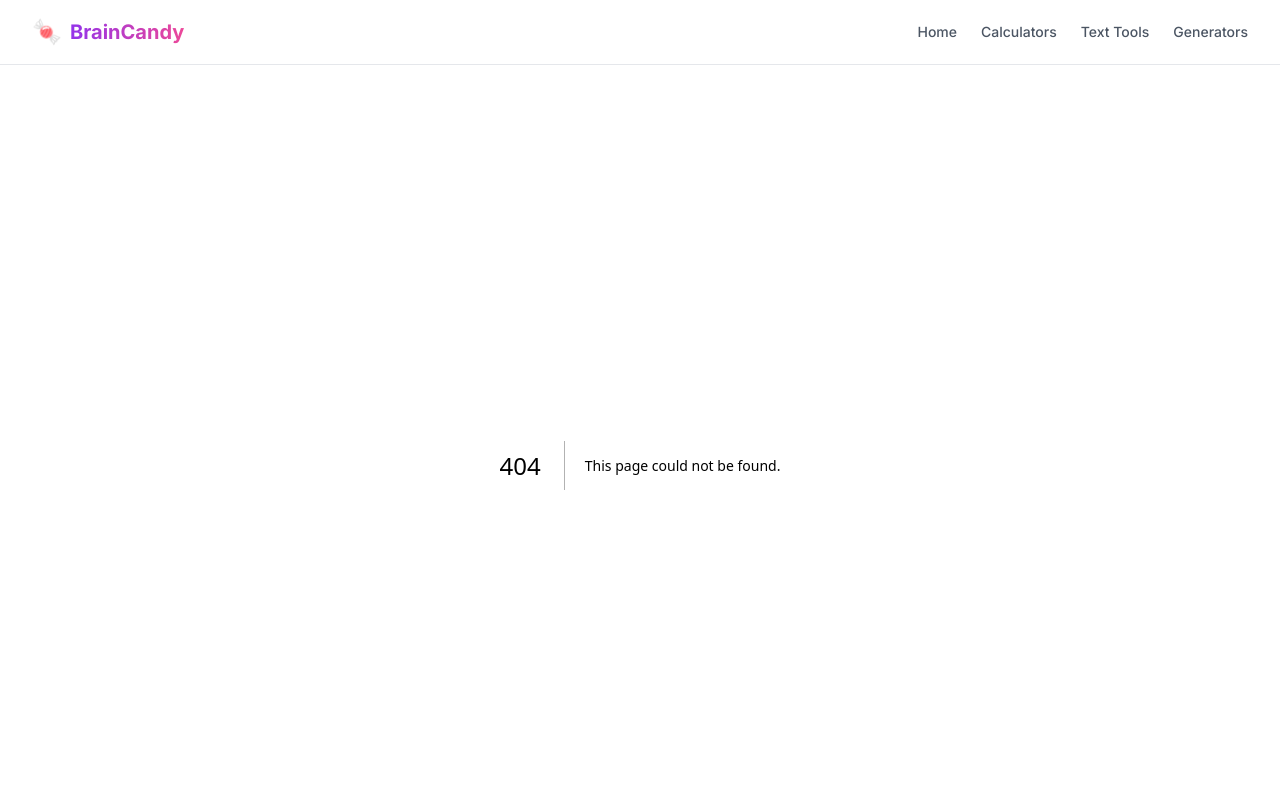
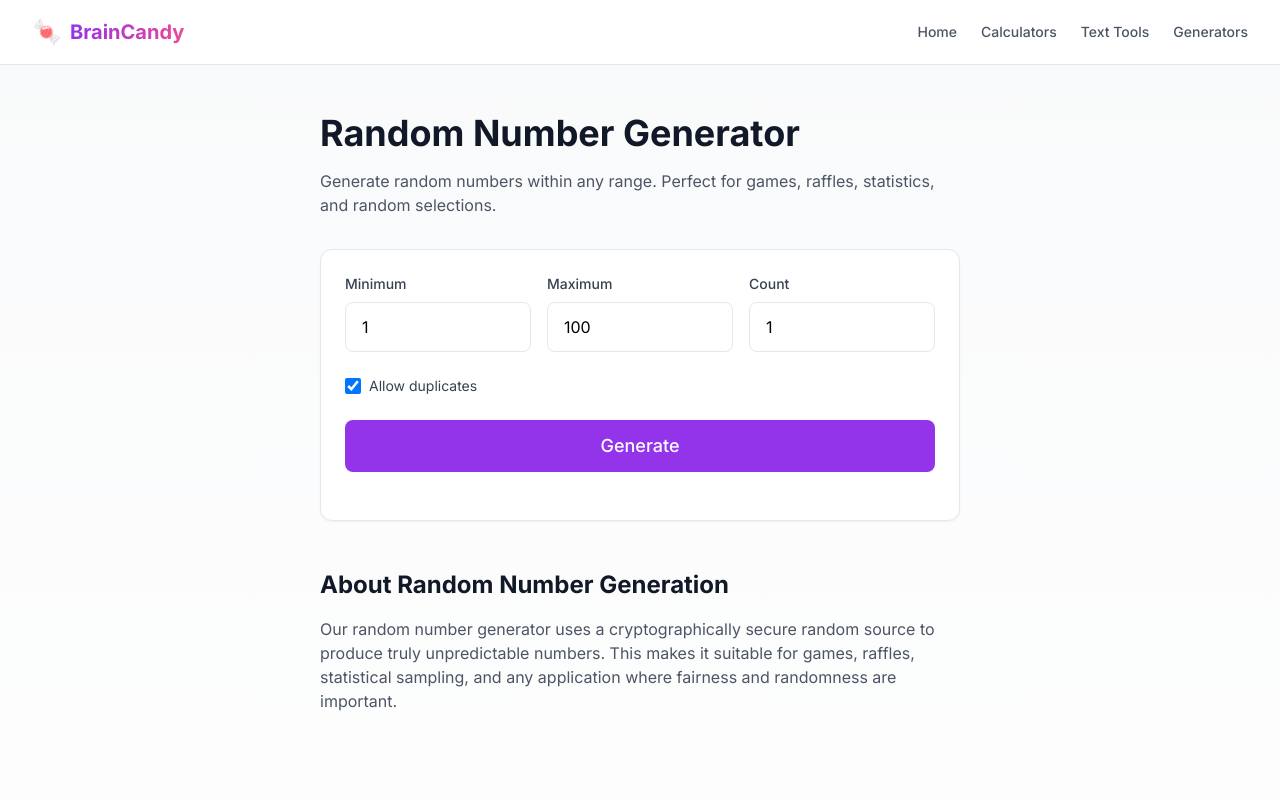
Before and after one commit to rogergrubb/braincandy-website, a Next.js app: page /random-number-generator in a window 1280 px wide. Before the commit this address had no page. Shown: the top 800 px of the page. Built offline with nearby package versions, Linux system fonts and the light colour scheme.

Commit message:
Add Random Number Generator component

```diff
--- /dev/null
+++ b/src/app/random-number-generator/page.tsx
@@ -0,0 +1,55 @@
+"use client";
+import { useState } from "react";
+
+export default function RandomNumberGenerator() {
+  const [min, setMin] = useState("1");
+  const [max, setMax] = useState("100");
+  const [count, setCount] = useState("1");
+  const [results, setResults] = useState<number[]>([]);
+  const [allowDupes, setAllowDupes] = useState(true);
+
+  const generate = () => {
+    const lo = parseInt(min) || 0, hi = parseInt(max) || 100, n = parseInt(count) || 1;
+    if (lo >= hi) return;
+    if (!allowDupes && n > (hi - lo + 1)) return;
+    const nums: number[] = [];
+    if (allowDupes) {
+      for (let i = 0; i < n; i++) nums.push(Math.floor(Math.random() * (hi - lo + 1)) + lo);
+    } else {
+      const pool = Array.from({ length: hi - lo + 1 }, (_, i) => lo + i);
+      for (let i = pool.length - 1; i > 0; i--) { const j = Math.floor(Math.random() * (i + 1)); [pool[i], pool[j]] = [pool[j], pool[i]]; }
+      nums.push(...pool.slice(0, n));
+    }
+    setResults(nums);
+  };
+
+  return (
+    <div className="max-w-2xl mx-auto px-4 py-12">
+      <h1 className="text-3xl md:text-4xl font-bold text-gray-900 mb-4">Random Number Generator</h1>
+      <p className="text-gray-600 mb-8">Generate random numbers within any range. Perfect for games, raffles, statistics, and random selections.</p>
+      <div className="bg-white rounded-xl shadow-sm border border-gray-200 p-6">
+        <div className="grid grid-cols-3 gap-4 mb-6">
+          <div><label className="block text-sm font-medium text-gray-700 mb-2">Minimum</label><input type="number" value={min} onChange={e => setMin(e.target.value)} className="w-full px-4 py-3 border rounded-lg" /></div>
+          <div><label className="block text-sm font-medium text-gray-700 mb-2">Maximum</label><input type="number" value={max} onChange={e => setMax(e.target.value)} className="w-full px-4 py-3 border rounded-lg" /></div>
+          <div><label className="block text-sm font-medium text-gray-700 mb-2">Count</label><input type="number" value={count} onChange={e => setCount(e.target.value)} min="1" max="1000" className="w-full px-4 py-3 border rounded-lg" /></div>
+        </div>
+        <label className="flex items-center gap-2 mb-6 cursor-pointer">
+          <input type="checkbox" checked={allowDupes} onChange={e => setAllowDupes(e.target.checked)} className="w-4 h-4 text-purple-600 rounded" />
+          <span className="text-sm text-gray-700">Allow duplicates</span>
+        </label>
+        <button onClick={generate} className="w-full py-3 bg-purple-600 text-white rounded-lg hover:bg-purple-700 font-medium text-lg mb-6">Generate</button>
+        {results.length > 0 && (
+          <div className="bg-purple-50 rounded-lg p-6 text-center">
+            <div className="flex flex-wrap gap-3 justify-center">
+              {results.map((n, i) => (<span key={i} className="inline-block px-4 py-2 bg-white rounded-lg shadow-sm text-2xl font-bold text-purple-600">{n}</span>))}
+            </div>
+          </div>
+        )}
+      </div>
+      <div className="prose max-w-none mt-12">
+        <h2 className="text-2xl font-bold text-gray-900">About Random Number Generation</h2>
+        <p className="text-gray-600 mt-4">Our random number generator uses a cryptographically secure random source to produce truly unpredictable numbers. This makes it suitable for games, raffles, statistical sampling, and any application where fairness and randomness are important.</p>
+      </div>
+    </div>
+  );
+}
```
